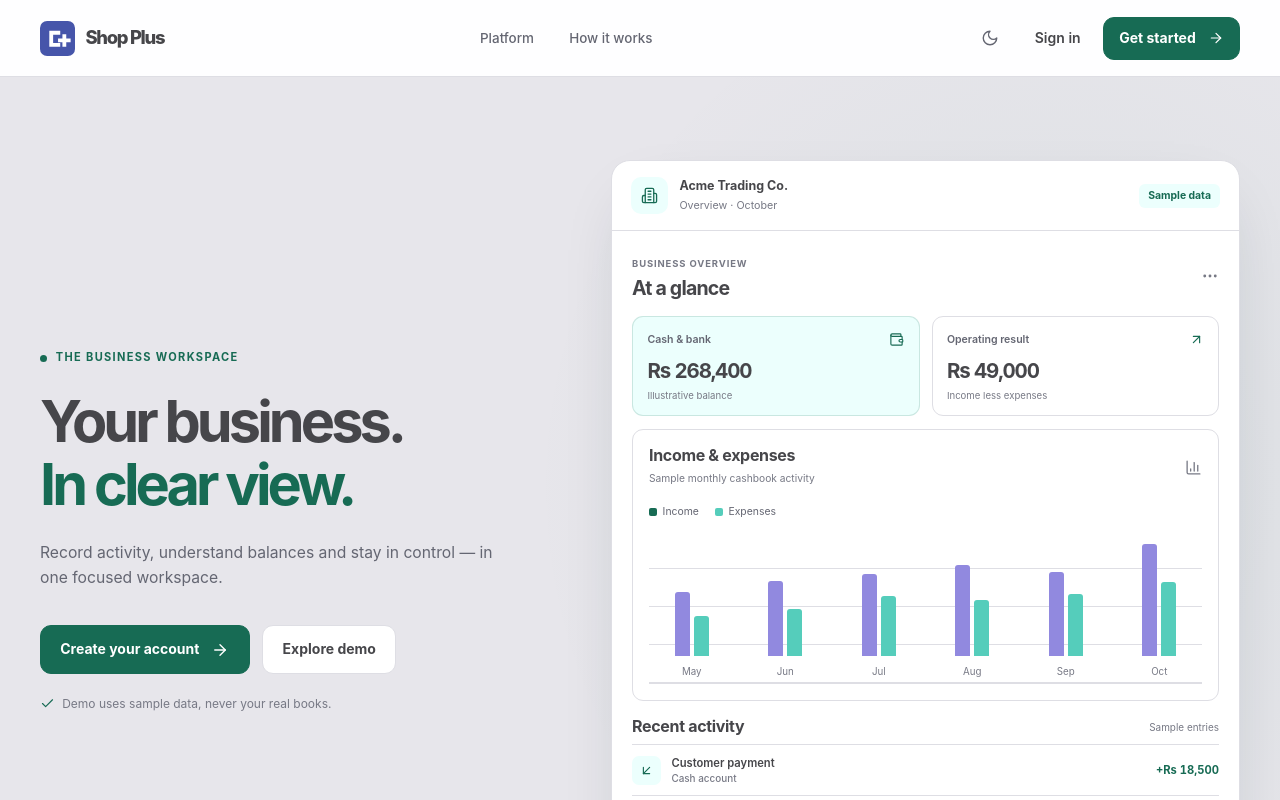
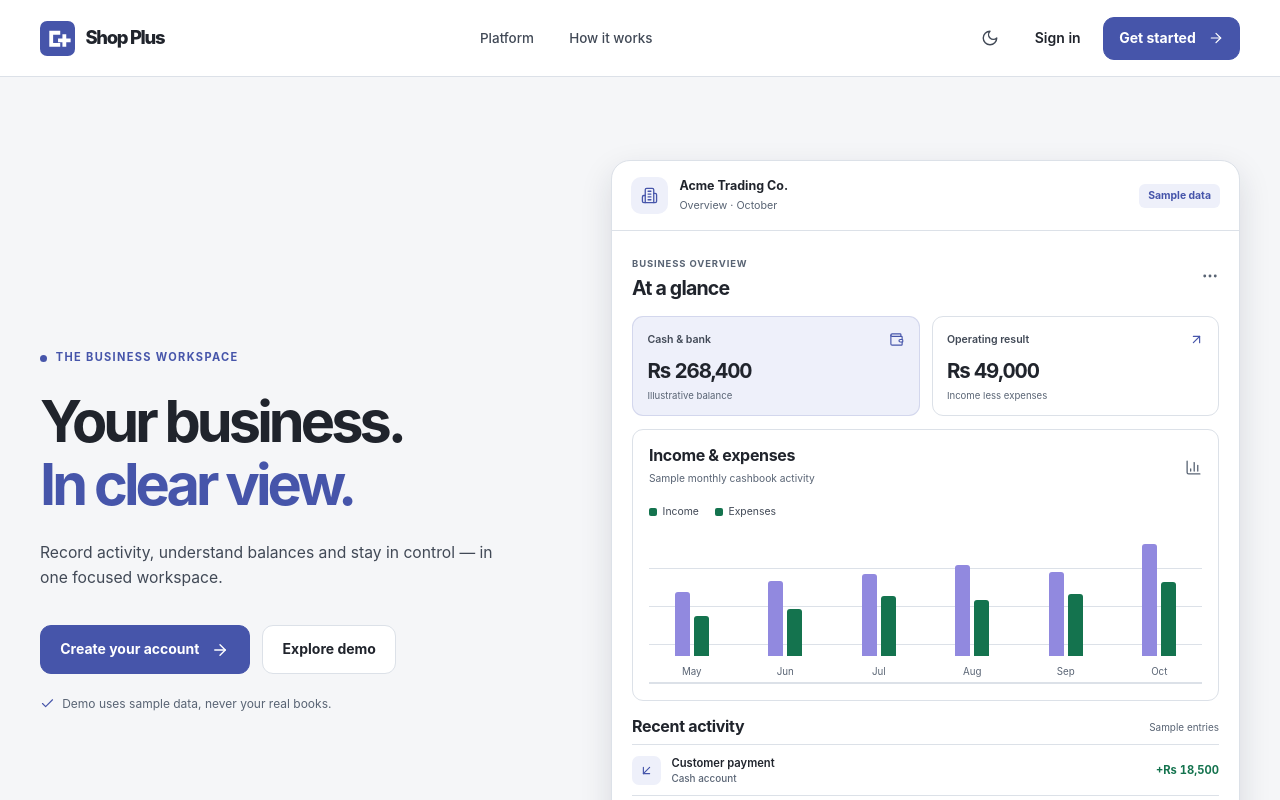
Before and after one commit to yaqoobenterprises/Shop-Pro-Launch, a React (Vite) app: page / in a window 1280 px wide. Shown: the top 800 px of the page. Built offline with nearby package versions, Linux system fonts and the light colour scheme; no server answers.

Commit message:
feat(design): unify public and workspace presentation

```diff
--- a/src/components/landing/LandingPremium.css
+++ b/src/components/landing/LandingPremium.css
@@ -1,36 +1,24 @@
 /* AQVORA — premium landing. Isolated from legacy workspace and auth styles. */
 .shop-landing-page.aq-landing {
-  --aq-canvas: #e7e6eb;
-  --aq-paper: #ffffff;
-  --aq-ink: #46464a;
-  --aq-body: #646672;
-  --aq-muted: #777985;
-  --aq-line: #dedee4;
-  --aq-accent: #176b54;
-  --aq-accent-hover: #10533f;
-  --aq-accent-soft: #ecfffd;
-  --aq-bar-secondary: #55cdbb;
-  --aq-shadow: 0 24px 65px -28px rgba(14, 36, 52, 0.24);
+  --aq-canvas: var(--paper);
+  --aq-paper: var(--surface-card);
+  --aq-ink: var(--ink);
+  --aq-body: var(--ink-2);
+  --aq-muted: var(--muted);
+  --aq-line: var(--line);
+  --aq-accent: var(--primary);
+  --aq-accent-hover: var(--primary-hover);
+  --aq-accent-soft: var(--tint);
+  --aq-bar-secondary: var(--green);
+  --aq-shadow: var(--shadow);
   min-height: 100dvh;
   background: var(--aq-canvas);
   color: var(--aq-ink);
-  font-family: "Inter", ui-sans-serif, system-ui, sans-serif;
+  font-family: "Inter Variable", "Inter", ui-sans-serif, system-ui, sans-serif;
   line-height: 1.5;
   -webkit-font-smoothing: antialiased;
 }
-.dark .shop-landing-page.aq-landing {
-  --aq-canvas: #181923;
-  --aq-paper: #252731;
-  --aq-ink: #f1f0f6;
-  --aq-body: #d4d4dd;
-  --aq-muted: #b5b5c4;
-  --aq-line: #444554;
-  --aq-accent: #43b996;
-  --aq-accent-hover: #60cfad;
-  --aq-accent-soft: #28423f;
-  --aq-bar-secondary: #6dd9c8;
-  --aq-shadow: 0 28px 75px -26px rgba(0, 0, 0, 0.7);
-}
+
 .aq-landing *, .aq-landing *::before, .aq-landing *::after { box-sizing: border-box; }
 .aq-landing button, .aq-landing a { -webkit-tap-highlight-color: transparent; }
 .aq-landing button { cursor: pointer; }
@@ -56,7 +44,7 @@
 }
 .aq-landing__brandmark {
   display: grid; place-items: center; width: 35px; height: 35px;
-  color: white; background: #176b54;
+  color: white; background: var(--primary);
   border-radius: 10px; font-size: 1.2rem; font-weight: 750; letter-spacing: -.05em;
 }
 .aq-landing__navlinks { display: flex; align-items: center; gap: 2.2rem; margin-inline: auto; }
@@ -81,15 +69,15 @@
   border: 1px solid transparent; text-decoration: none;
   transition: background-color 150ms ease, border-color 150ms ease, transform 150ms ease;
 }
-.aq-landing__button--primary { background: #176b54; color: #fff; border-color: #176b54; }
-.aq-landing__button--primary:hover { background: #11543f; border-color: #11543f; }
+.aq-landing__button--primary { background: var(--primary); color: var(--on-primary); border-color: var(--primary); }
+.aq-landing__button--primary:hover { background: var(--primary-hover); border-color: var(--primary-hover); }
 .aq-landing__button--secondary { background: var(--aq-paper); color: var(--aq-ink); border-color: var(--aq-line); }
 .aq-landing__button--secondary:hover { border-color: var(--aq-accent); }
 .aq-landing__button:disabled { opacity: .6; }
 .aq-landing__nav-cta { min-height: 43px; padding: .65rem .95rem; }
 .aq-landing__hero {
   position: relative; overflow: hidden; border-bottom: 1px solid var(--aq-line);
-  background: radial-gradient(ellipse 48% 70% at 82% 45%, color-mix(in srgb, var(--aq-accent) 6%, transparent), transparent 85%);
+  background: var(--paper);
 }
 .aq-landing__hero-grid {
   display: grid; align-items: center; gap: clamp(2.3rem, 6vw, 5.5rem);
@@ -148,7 +136,7 @@
 .aq-preview__legend { display: flex; align-items: center; gap: 1rem; margin-top: .95rem; color: var(--aq-body); font-size: .65rem; }
 .aq-preview__legend span { display: flex; gap: .35rem; align-items: center; }
 .aq-preview__legend i { width: 8px; height: 8px; border-radius: 2px; }
-.aq-preview__legend-income { background: var(--aq-accent); }
+.aq-preview__legend-income { background: var(--green); }
 .aq-preview__legend-expense { background: var(--aq-bar-secondary); }
 .aq-preview__plot {
   display: grid; grid-template-columns: repeat(6,minmax(0,1fr)); gap: .5rem;
@@ -171,7 +159,7 @@
 .aq-preview__tx-label { display: flex; flex-direction: column; flex: 1; min-width: 0; font-size: .7rem; font-weight: 630; }
 .aq-preview__tx-label small { color: var(--aq-muted); font-size: .62rem; font-weight: 450; }
 .aq-preview__transaction strong { font-size: .7rem; font-weight: 700; white-space: nowrap; font-variant-numeric: tabular-nums; }
-.aq-preview__tx-positive { color: var(--aq-accent); }
+.aq-preview__tx-positive { color: var(--green); }
 .aq-preview__bottom { display: flex; align-items: center; justify-content: center; gap: .45rem; border-top: 1px solid var(--aq-line); padding: .6rem; font-size: .62rem; color: var(--aq-muted); background: color-mix(in srgb, var(--aq-canvas) 55%, var(--aq-paper)); }
 .aq-landing__platform { padding-block: clamp(3.5rem, 6vw, 5.5rem); background: var(--aq-paper); }
 .aq-landing__section-head { display: flex; align-items: end; justify-content: space-between; gap: 2rem; margin-bottom: 1.75rem; }
```
